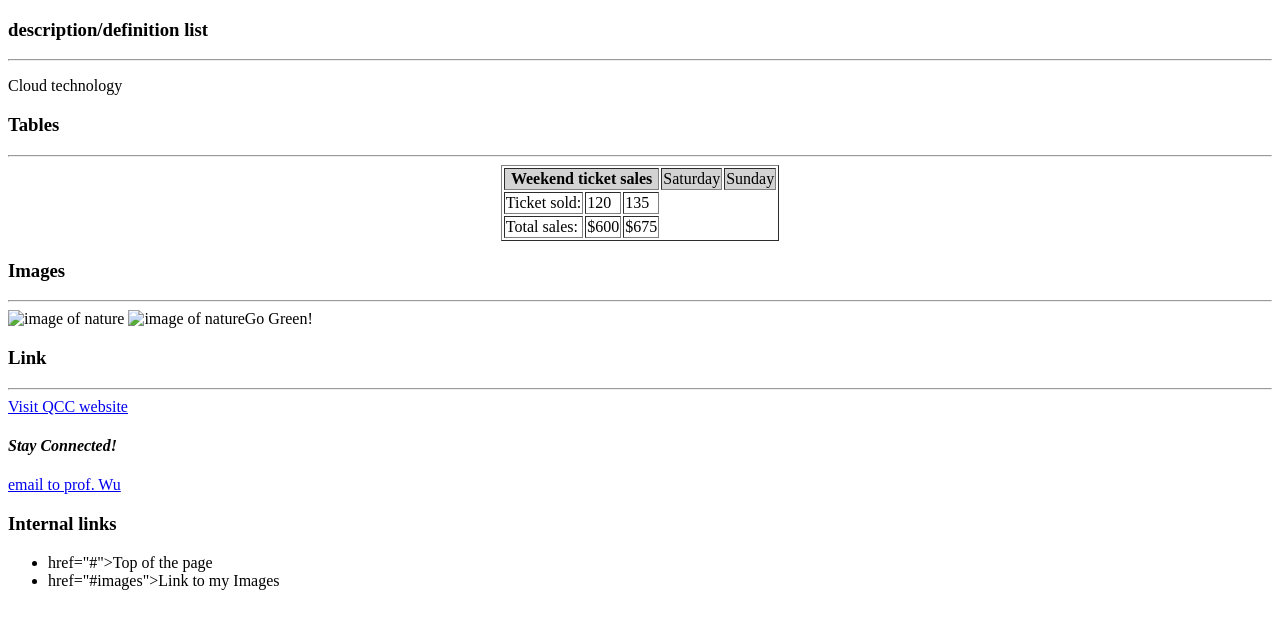
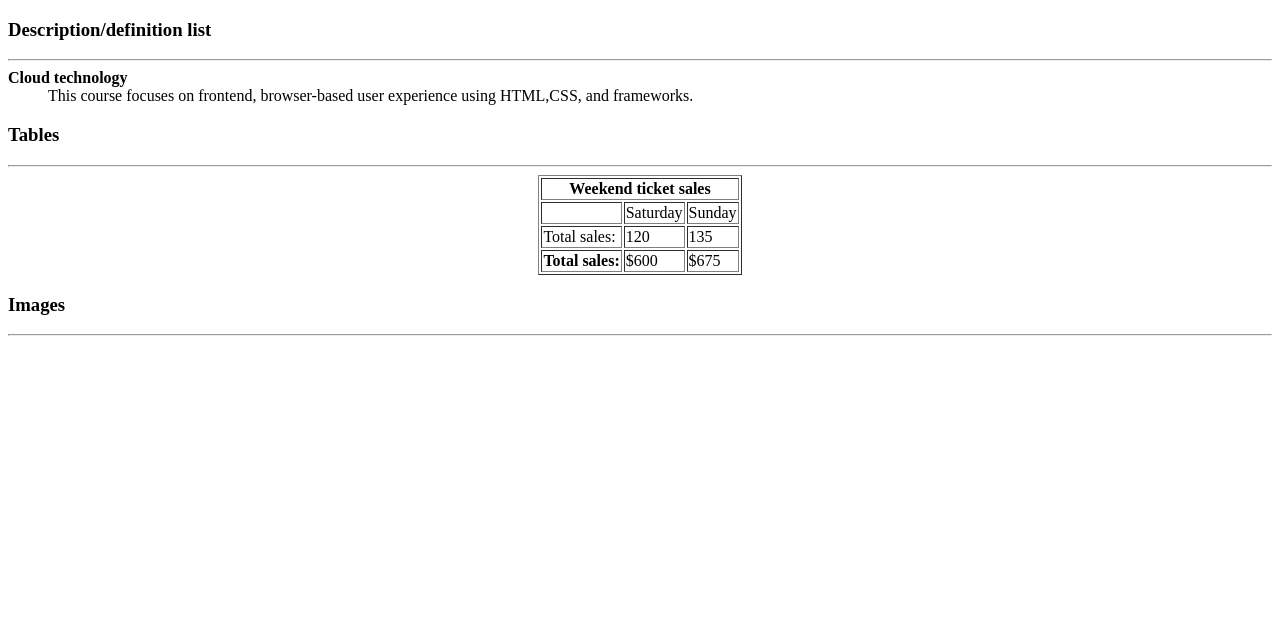
Before and after one commit to JadenW4/cloud_technology, a plain HTML site: page basic.html in a window 1280 px wide. Drawn offline with Linux system fonts and the light colour scheme.

Commit message:
basic.html

```diff
--- a/basic.html
+++ b/basic.html
@@ -1,33 +1,38 @@
 <!DOCTYPE html>
 <html lang="en">
 <head>
-    <meta charset="UTF-8">
-    <meta name="viewport" content="width=device-width, initial-scale=1.0">
-    <title>HTML basic - Jaden Wiltshire</title>
+    <meta charset="UTFC-8">
+    <meta name="viewport"
+    content="width=device-width, initial-scale=1.0">
+    <title>HTML basic - Jaden Wiltshire's</title>
 </head>
 <body>
-   <h3> description/definition list</h3>
+    <h3>Description/definition list</h3>
     <hr>
-   <dl>
-<dt>Cloud technology</dt>
-<dd></dd>
-    </dl>
-</body>
+    <d1>
+        <dt><b>Cloud technology</b></dt>
+        <dd>This course focuses on frontend, browser-based user experience using HTML,CSS, and frameworks.</dd>
+    </d1>
+
     <h3>Tables</h3>
     <hr>
     <table border="1" align="center">
-    <tr align="center" bgcolor="lightgray">
+        <tr align="center" bgcolor-"lightgray">
             <th colspan="3">Weekend ticket sales</th>
+
+        </tr>
+        <tr>
+            <td></td>
             <td>Saturday</td>
             <td>Sunday</td>
         </tr>
         <tr>
-            <td>Ticket sold:</td>
+            <td>Total sales:</td>
             <td>120</td>
             <td>135</td>
         </tr>
         <tr>
-                <td>Total sales:</td>
+            <th>Total sales:</th>
             <td>$600</td>
             <td>$675</td>
         </tr>
@@ -35,27 +40,6 @@
 
     <h3>Images</h3>
     <hr>
-                <img src="nature.jpg" alt="image of nature" width="80%"
-                <figure></figure>
-                <img src="nature.jpg" alt="image of nature" width="100%"
-                <figcaption>Go Green!</figcaption>
-            </figure>
-
-            <h3>Link</h3>
-            <hr>
-            <a href="http://www.qcc.cuny.edu" target="_blank" rel="noopener noreferrer">Visit QCC website</a>
-             <h4><i>Stay Connected!</i></h4>
-            <figure>
-                <a href="https://www.tiktok.com/@qcc_cuny" target="_blank" rel="noopener noreferrer"
-                <img src="tt icon.webp" alt="stay connect with tik tok QCC" width="50px">
-            </a>
-            </figure>
-             <a href="mailto:hwu@qcc.cuny.edu">email to prof. Wu</a>
-             <h3>Internal links</h3>
-             <ul>
-                <li><a> href="#">Top of the page </a></li>
-                <li><a> href="#images">Link to my Images</a></li>
-             </ul>
+    <img src="" alt=""
 </body>
-
 </html>
```
Lines whose indentation alone changed are shown as unchanged.
